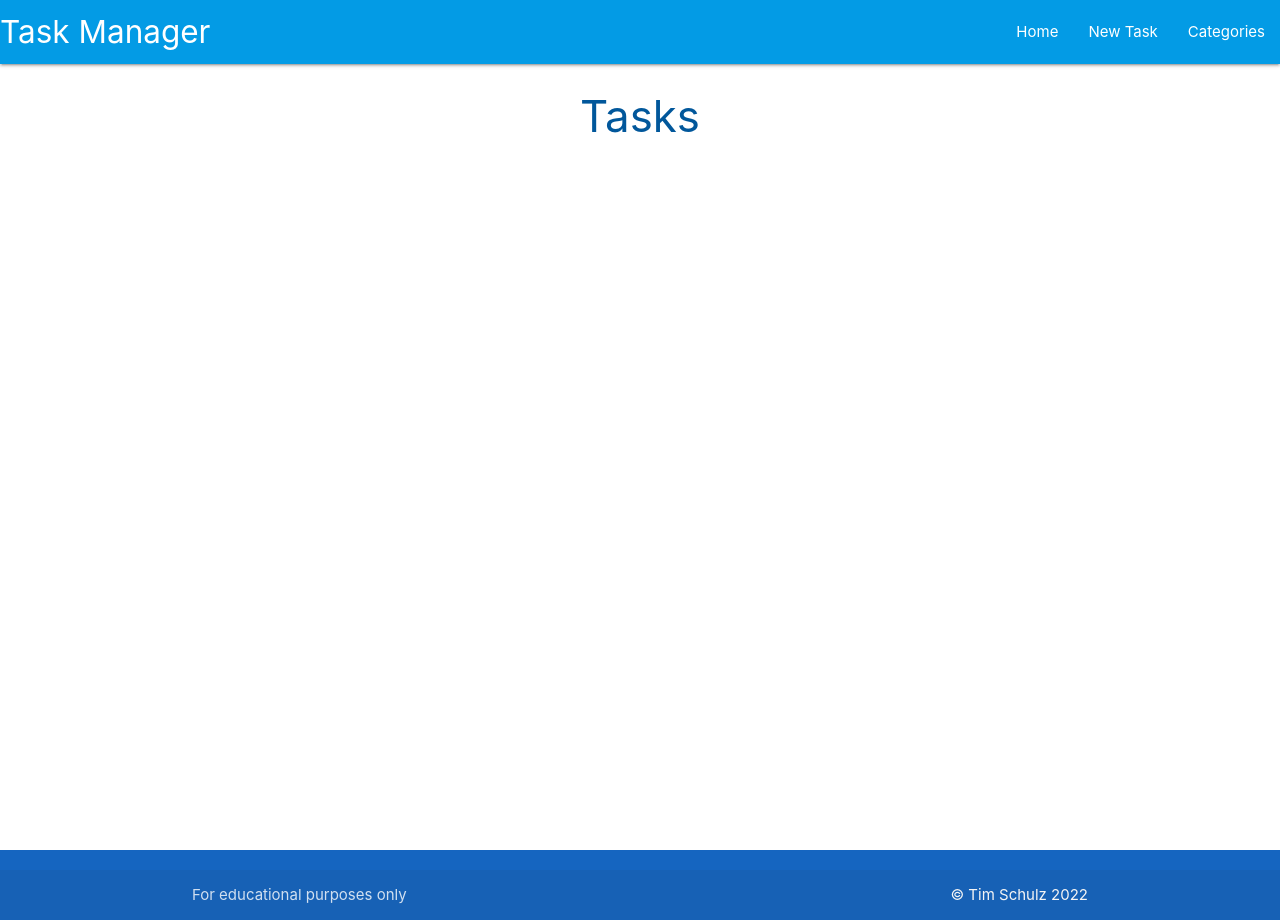
After one commit to TimSchulz1991/flask-sqlalchemy-task-manager, a Flask app: template taskmanager/templates/tasks.html in a window 1280 px wide. The commit adds this page. Run offline with Flask 2, Linux system fonts and the light colour scheme; the template is opened without the code that fills it, so the values that code supplies are empty.

Commit message:
Add HTML page for tasks and CSS/JS

```diff
--- a/taskmanager/routes.py
+++ b/taskmanager/routes.py
@@ -1,7 +1,8 @@
 from flask import render_template
 from taskmanager import app, db
+from taskmanager.models import Category, Task
 
 
 @app.route("/")
 def home():
-    return render_template("base.html")
+    return render_template("tasks.html")
--- /dev/null
+++ b/taskmanager/static/css/style.css
@@ -0,0 +1,9 @@
+body {
+    display: flex;
+    min-height: 100vh;
+    flex-direction: column;
+  }
+
+  main {
+    flex: 1 0 auto;
+  }
--- /dev/null
+++ b/taskmanager/static/js/script.js
@@ -0,0 +1,4 @@
+document.addEventListener('DOMContentLoaded', function() {
+    let sidenav = document.querySelectorAll('.sidenav');
+    M.Sidenav.init(sidenav);
+  });
--- a/taskmanager/templates/base.html
+++ b/taskmanager/templates/base.html
@@ -1,12 +1,55 @@
 <!DOCTYPE html>
 <html lang="en">
+
 <head>
     <meta charset="UTF-8">
     <meta http-equiv="X-UA-Compatible" content="IE=edge">
     <meta name="viewport" content="width=device-width, initial-scale=1.0">
+    <link rel="stylesheet" href="https://cdnjs.cloudflare.com/ajax/libs/font-awesome/6.0.0/css/all.min.css">
+    <link rel="stylesheet" href="https://cdnjs.cloudflare.com/ajax/libs/materialize/1.0.0/css/materialize.min.css"
+        type="text/css">
+    <link rel="stylesheet" href="{{ url_for('static', filename='css/style.css') }}" type="text/css">
     <title>Task Manager</title>
 </head>
+
 <body>
-    Hello World!
+    <header>
+        <nav class="light-blue darken-1">
+            <div class="nav-wrapper">
+                <a href="{{ url_for('home') }}" class="brand-logo">Task Manager</a>
+                <a href="#" data-target="mobile-demo" class="sidenav-trigger"><i class="fas fa-bars"></i></a>
+                <ul class="right hide-on-med-and-down">
+                    <li><a href="{{ url_for('home') }}">Home</a></li>
+                    <!-- Link of the python function to call = 'home' -->
+                    <li><a href="">New Task</a></li>
+                    <li><a href="">Categories</a></li>
+                </ul>
+            </div>
+        </nav>
+
+        <ul class="sidenav" id="mobile-demo">
+            <li><a href="{{ url_for('home') }}">Home</a></li>
+            <li><a href="">New Task</a></li>
+            <li><a href="">Categories</a></li>
+        </ul>
+    </header>
+
+    <main class="container">
+        {% block content %}
+        {% endblock %}
+    </main>
+
+    <footer class="page-footer blue darken-3">
+        <div class="footer-copyright">
+            <div class="container">
+                For educational purposes only
+                <a class="grey-text text-lighten-4 right" href="#!">&copy; Tim Schulz 2022</a>
+            </div>
+        </div>
+    </footer>
+
+    <script src="https://cdnjs.cloudflare.com/ajax/libs/materialize/1.0.0/js/materialize.min.js"></script>
+    <script src="{{ url_for('static', filename='js/script.js') }}"></script>
 </body>
+
 </html>
--- /dev/null
+++ b/taskmanager/templates/tasks.html
@@ -0,0 +1,6 @@
+{% extends "base.html" %}
+{% block content %}
+
+<h3 class="light-blue-text text-darken-4 center-align">Tasks</h3>
+
+{% endblock %}
```
Also changed, not shown: taskmanager/models.py (added, +25 -0 lines).
